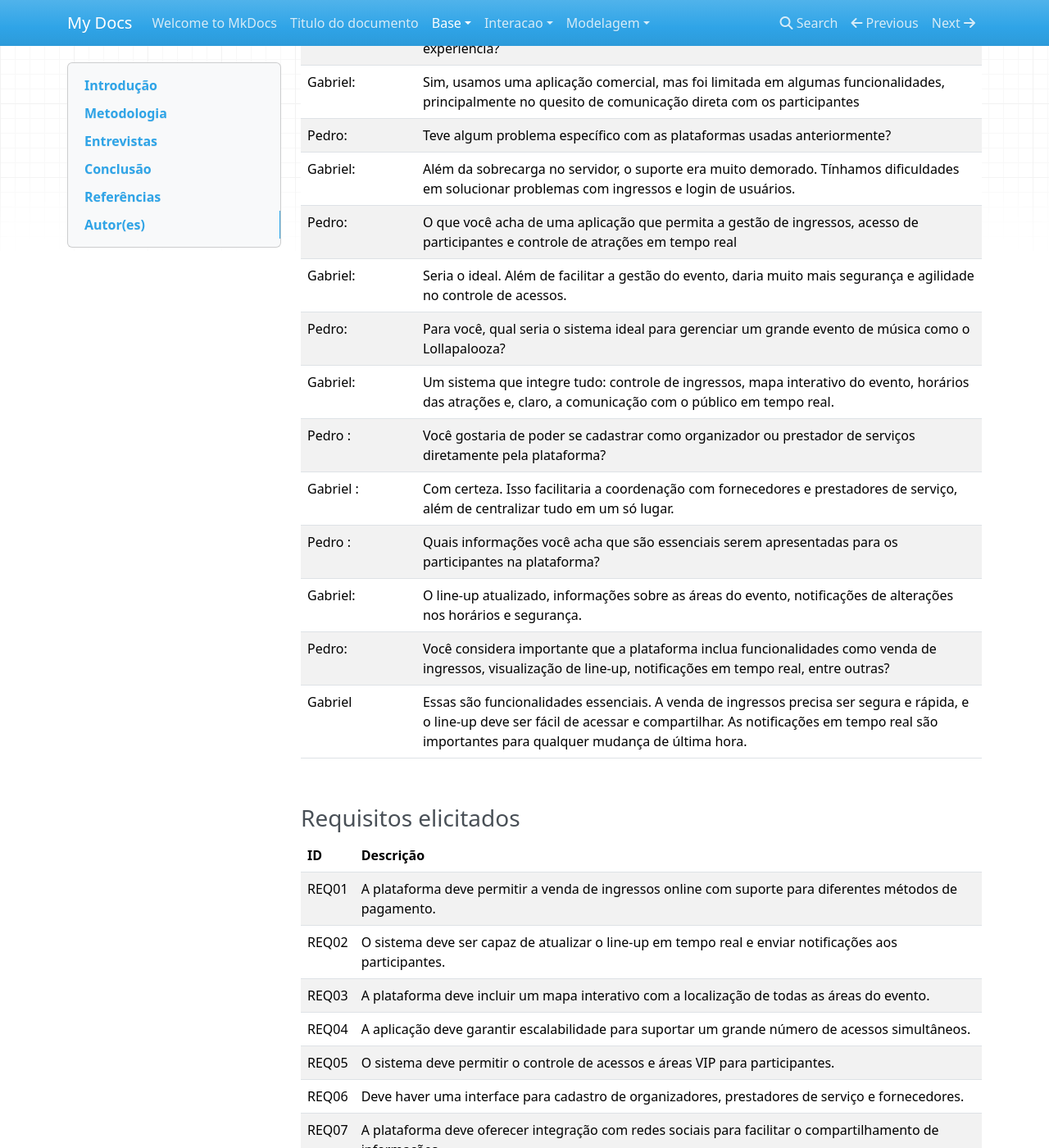
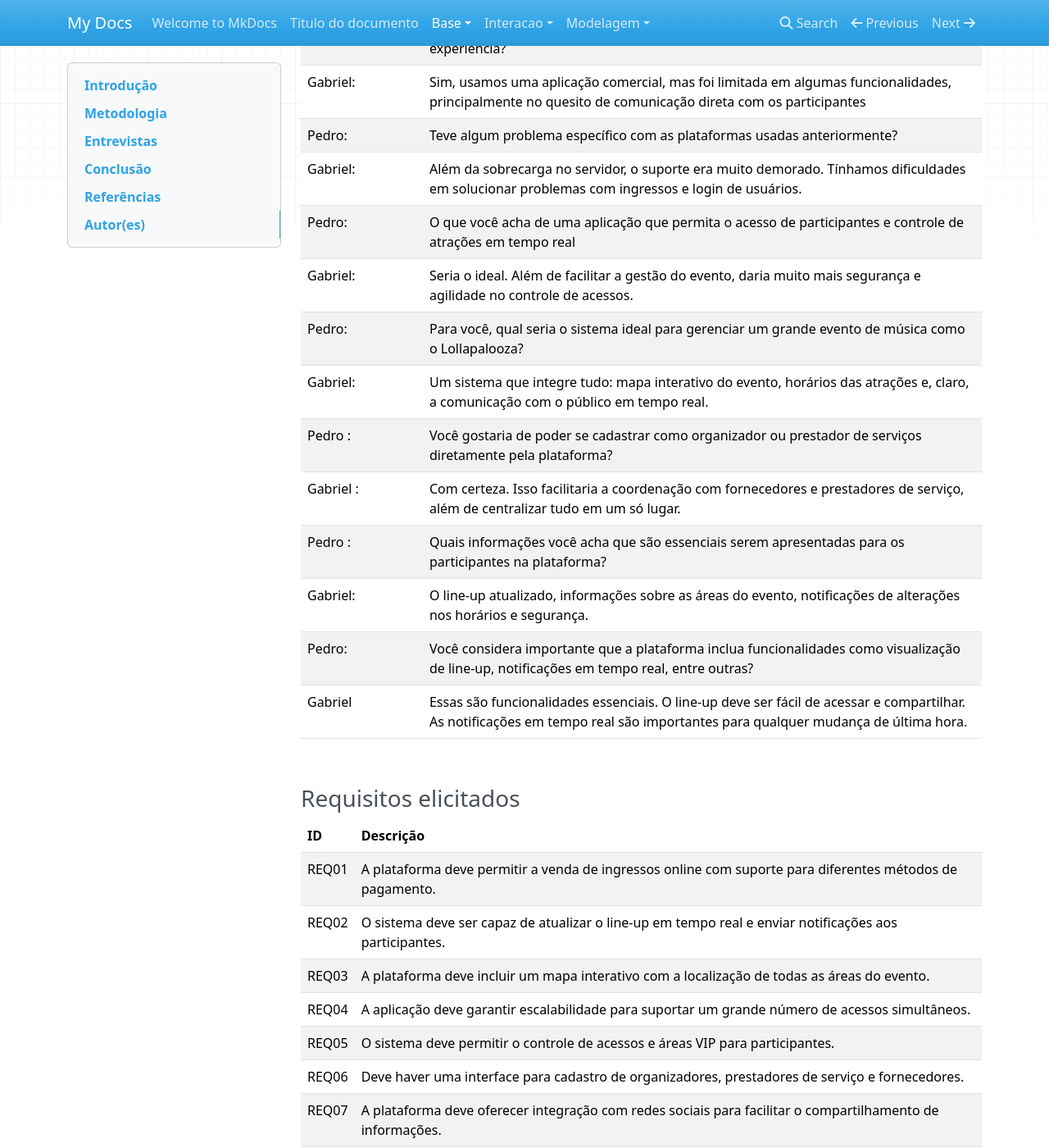
Before and after one commit to Projetos-de-Extensao/PFE_24.2_8001_II_RaveBreaking, an MkDocs documentation site: the page built from docs/base/entrevista.md, in a window 1280 px wide and 1400 px high, scrolled down 1583 px. Shown: the whole window at 82% size. Built offline with MkDocs 1.6.1, drawn with Linux system fonts in a browser that asks for light colours; nearby versions of some CDN libraries; some of the changed text lies outside the part shown.

Commit message:
Update entrevista.md

```diff
--- a/docs/base/entrevista.md
+++ b/docs/base/entrevista.md
@@ -19,7 +19,7 @@ Para esta entrevista optamos por seguir um modelo de entrevista aberta, onde ter
 - Como funcionava a parte de inscrição e controle de participantes no evento anterior?
 - Você já usou alguma aplicação para organizar eventos de música? Se sim, como foi a experiência?
 - Teve algum problema específico com as plataformas usadas anteriormente?
-- O que você acha de uma aplicação que permita a gestão de ingressos, acesso de participantes e controle de atrações em tempo real?
+- O que você acha de uma aplicação que permita o acesso de participantes e controle de atrações em tempo real?
 - Para você, qual seria o sistema ideal para gerenciar um grande evento de música como o Lollapalooza?
 - Você gostaria de poder se cadastrar como organizador ou prestador de serviços diretamente pela plataforma?
 - Quais informações você acha que são essenciais serem apresentadas para os participantes na plataforma?
@@ -58,16 +58,16 @@ Para esta entrevista optamos por seguir um modelo de entrevista aberta, onde ter
 |Gabriel:| Sim, usamos uma aplicação comercial, mas foi limitada em algumas funcionalidades, principalmente no quesito de comunicação direta com os participantes|.
 |Pedro:| Teve algum problema específico com as plataformas usadas anteriormente?|
 |Gabriel:| Além da sobrecarga no servidor, o suporte era muito demorado. Tínhamos dificuldades em solucionar problemas com ingressos e login de usuários.|
-|Pedro:| O que você acha de uma aplicação que permita a gestão de ingressos, acesso de participantes e controle de atrações em tempo real|
+|Pedro:| O que você acha de uma aplicação que permita o acesso de participantes e controle de atrações em tempo real|
 |Gabriel:| Seria o ideal. Além de facilitar a gestão do evento, daria muito mais segurança e agilidade no controle de acessos.|
 |Pedro:| Para você, qual seria o sistema ideal para gerenciar um grande evento de música como o Lollapalooza?|
-|Gabriel:| Um sistema que integre tudo: controle de ingressos, mapa interativo do evento, horários das atrações e, claro, a comunicação com o público em tempo real.|
+|Gabriel:| Um sistema que integre tudo: mapa interativo do evento, horários das atrações e, claro, a comunicação com o público em tempo real.|
 |Pedro :| Você gostaria de poder se cadastrar como organizador ou prestador de serviços diretamente pela plataforma?|
 |Gabriel :| Com certeza. Isso facilitaria a coordenação com fornecedores e prestadores de serviço, além de centralizar tudo em um só lugar.|
 |Pedro :| Quais informações você acha que são essenciais serem apresentadas para os participantes na plataforma?|
 |Gabriel:| O line-up atualizado, informações sobre as áreas do evento, notificações de alterações nos horários e segurança.|
-|Pedro:| Você considera importante que a plataforma inclua funcionalidades como venda de ingressos, visualização de line-up, notificações em tempo real, entre outras?|
-|Gabriel| Essas são funcionalidades essenciais. A venda de ingressos precisa ser segura e rápida, e o line-up deve ser fácil de acessar e compartilhar. As notificações em tempo real são importantes para qualquer mudança de última hora.|
+|Pedro:| Você considera importante que a plataforma inclua funcionalidades como visualização de line-up, notificações em tempo real, entre outras?|
+|Gabriel| Essas são funcionalidades essenciais. O line-up deve ser fácil de acessar e compartilhar. As notificações em tempo real são importantes para qualquer mudança de última hora.|
 
 
 <br>
```
Also changed, not shown: other parts of docs/base/entrevista.md (+2 -2 lines).
